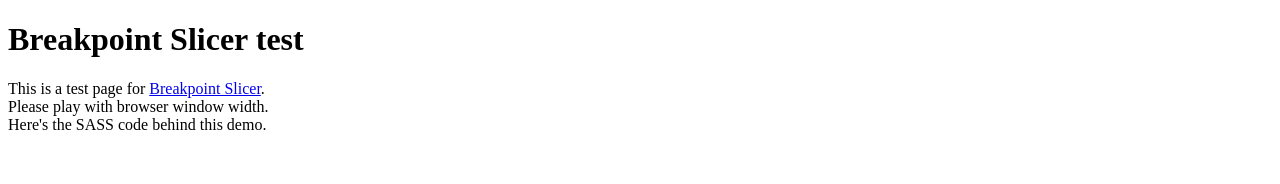
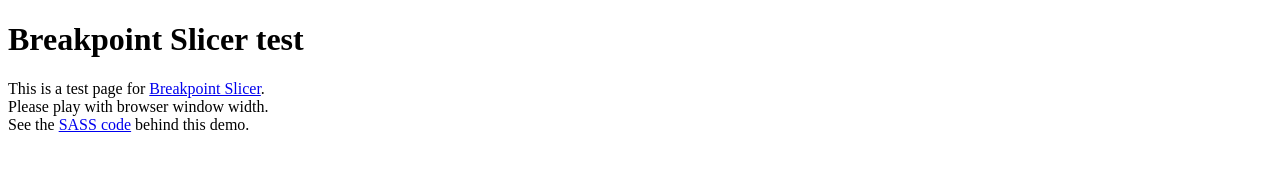
Before and after one commit to lolmaus/breakpoint-slicer, a plain HTML site: page index.html in a window 1280 px wide. Shown: the top 184 px of the page. Drawn offline with nearby package versions, Linux system fonts and the light colour scheme.

Commit message:
Added a link to the SASS code.

```diff
--- a/index.html
+++ b/index.html
@@ -12,7 +12,7 @@
 
 <p>This is a test page for <a href=https://github.com/lolmaus/breakpoint-slicer>Breakpoint Slicer</a>.<br>
   Please play with browser window width.<br>
-  Here's the SASS code behind this demo.</p>
+  See the <a href=https://github.com/lolmaus/breakpoint-slicer/blob/gh-pages/sass/style.sass>SASS code</a> behind this demo.</p>
 
 <h2>Page info</h2>
 <p>Current window width is <span id=window-width></span>px.</p>
```
